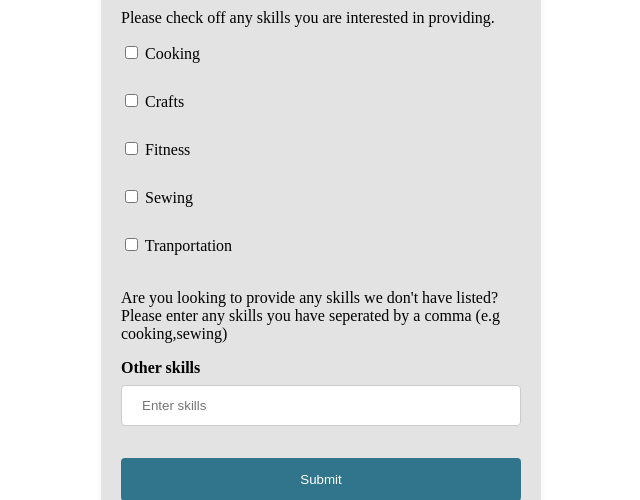
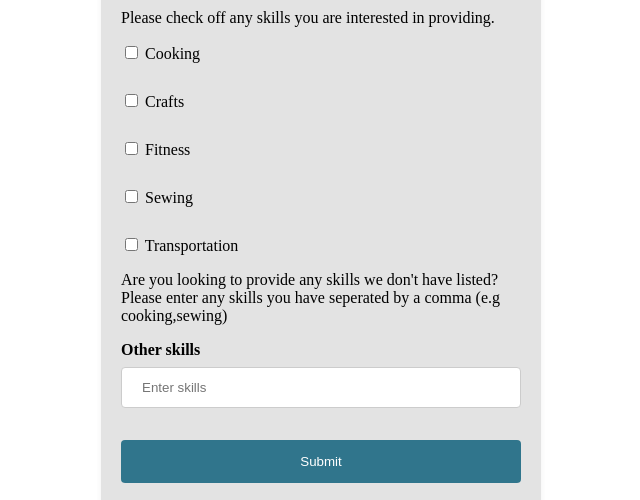
Before and after one commit to nkd03/Wendy-Works, a Flask app: page /join/ in a window 1280 px wide. Shown: the part 789-1289 px from the top of the page, without its empty margins (319-959 px from the left). Run offline with Flask 3, Linux system fonts and the light colour scheme.

Commit message:
Fix to transportation bug

```diff
--- a/app.py
+++ b/app.py
@@ -48,6 +48,7 @@ def join():
             l_name=request.form.get("l_name")
         #getting checked skills as a list
             skills=request.form.getlist("skills")
+            print("Skills", skills)
         #getting other skills, changing into a list
             other_skills = request.form.get("other_skills").split(",")
 
--- a/templates/create.html
+++ b/templates/create.html
@@ -45,8 +45,8 @@
             <input type="checkbox"  name="skills" value="sewing" > Sewing
         </label><br>
         <label>
-            <input type="checkbox"  name="skills" name="transportation" > Tranportation
-        </label><br>
+            <input type="checkbox" name="skills" value="transportation"> Transportation
+        </label>
 
     <p>Are you looking to provide any skills we don't have listed? Please enter any skills you have seperated by a comma (e.g cooking,sewing)</p>
     <tr><label for="other_skills"><b>Other skills</b></label>
```
